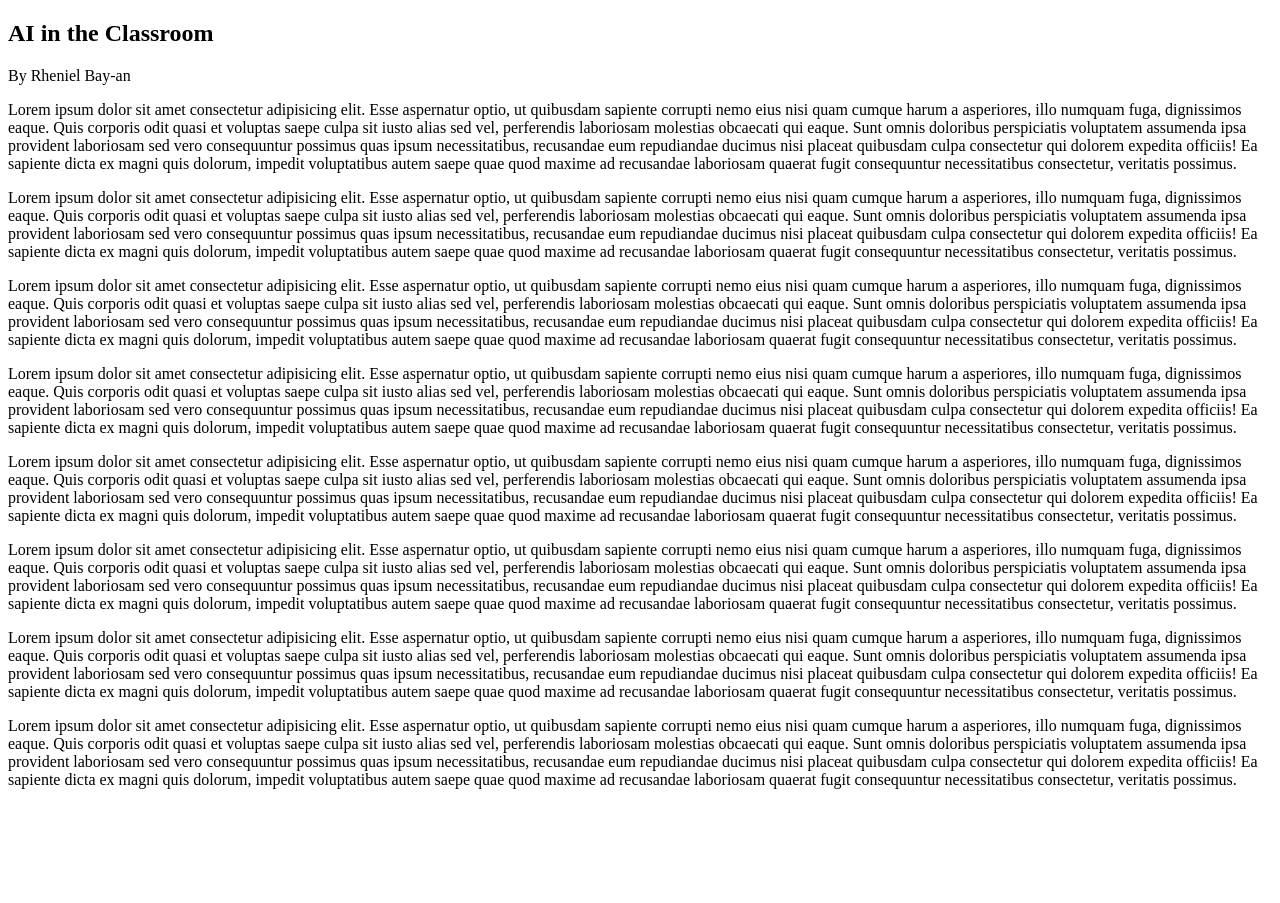
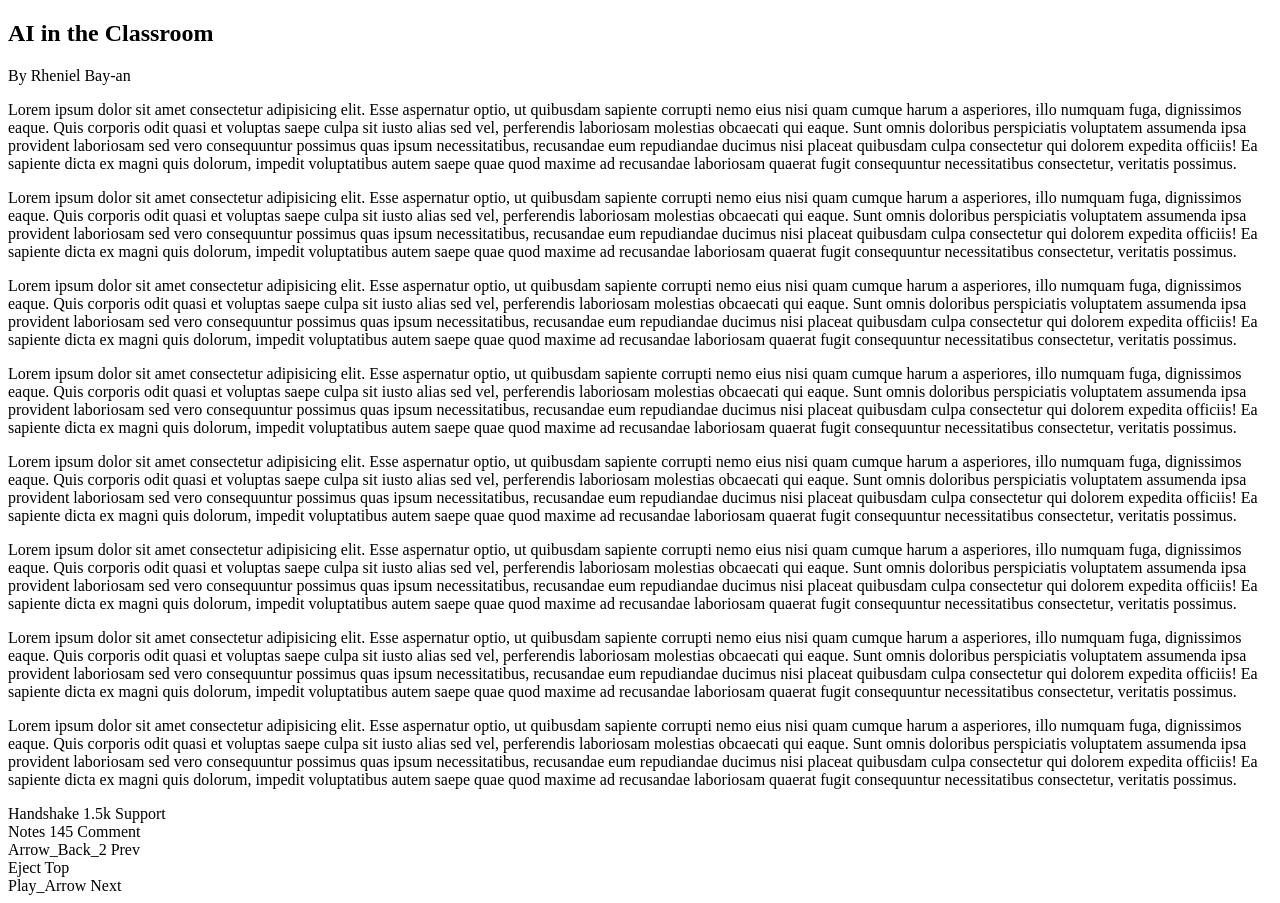
Before and after one commit to Frazcier/Calyx404.github.io, a plain HTML site: page pages/article_02.html in a window 1280 px wide. Before the commit the page ends 805 px from the top, so only its background shows below. Drawn offline with Linux system fonts and the light colour scheme.

Commit message:
Add footer

```diff
--- a/pages/article_02.html
+++ b/pages/article_02.html
@@ -24,5 +24,30 @@
         <p>Lorem ipsum dolor sit amet consectetur adipisicing elit. Esse aspernatur optio, ut quibusdam sapiente corrupti nemo eius nisi quam cumque harum a asperiores, illo numquam fuga, dignissimos eaque. Quis corporis odit quasi et voluptas saepe culpa sit iusto alias sed vel, perferendis laboriosam molestias obcaecati qui eaque. Sunt omnis doloribus perspiciatis voluptatem assumenda ipsa provident laboriosam sed vero consequuntur possimus quas ipsum necessitatibus, recusandae eum repudiandae ducimus nisi placeat quibusdam culpa consectetur qui dolorem expedita officiis! Ea sapiente dicta ex magni quis dolorum, impedit voluptatibus autem saepe quae quod maxime ad recusandae laboriosam quaerat fugit consequuntur necessitatibus consectetur, veritatis possimus.</p>
         <p>Lorem ipsum dolor sit amet consectetur adipisicing elit. Esse aspernatur optio, ut quibusdam sapiente corrupti nemo eius nisi quam cumque harum a asperiores, illo numquam fuga, dignissimos eaque. Quis corporis odit quasi et voluptas saepe culpa sit iusto alias sed vel, perferendis laboriosam molestias obcaecati qui eaque. Sunt omnis doloribus perspiciatis voluptatem assumenda ipsa provident laboriosam sed vero consequuntur possimus quas ipsum necessitatibus, recusandae eum repudiandae ducimus nisi placeat quibusdam culpa consectetur qui dolorem expedita officiis! Ea sapiente dicta ex magni quis dolorum, impedit voluptatibus autem saepe quae quod maxime ad recusandae laboriosam quaerat fugit consequuntur necessitatibus consectetur, veritatis possimus.</p>
     </section>
+    <footer>
+        <div class="footer-item support">
+            <span class="icon material-symbols-outlined">Handshake</span>
+            <span>1.5k</span>
+            <span class="tooltip" role="tooltip">Support</span>
+        </div>
+        <div class="footer-item comment">
+            <span class="icon material-symbols-outlined">Notes</span>
+            <span>145</span>
+            <span class="tooltip" role="tooltip">Comment</span>
+        </div>
+        <div class="footer-item space"></div>
+        <div class="footer-item prev" onclick="loadPageContent('home')">
+            <span class="icon material-symbols-outlined">Arrow_Back_2</span>
+            <span class="tooltip" role="tooltip">Prev</span>
+        </div>
+        <div class="footer-item up" onclick="">
+            <span class="icon material-symbols-outlined">Eject</span>
+            <span class="tooltip" role="tooltip">Top</span>
+        </div>
+        <div class="footer-item next" onclick="loadPageContent('article_02')">
+            <span class="icon material-symbols-outlined">Play_Arrow</span>
+            <span class="tooltip" role="tooltip">Next</span>
+        </div>
+    </footer>
 </body>
 </html>
```
Also changed, not shown: pages/article_01.html (+25 -1 lines), pages/article_03.html (+25 -0 lines), pages/article_04.html (+25 -0 lines), pages/article_05.html (+25 -0 lines).
